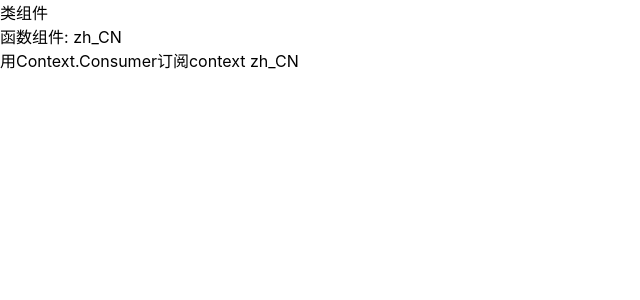
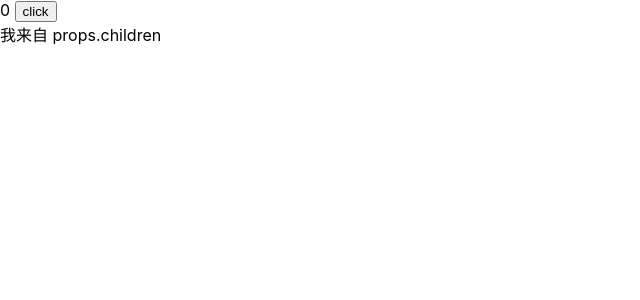
Before and after one commit to react-low-code/theory, a React (Create React App) app in the folder react-demo/: page / in a window 1280 px wide. Shown: the top 300 px of the page, without its empty margins (0-640 px from the left). Built offline with nearby package versions, Linux system fonts and the light colour scheme.

Commit message:
feat: LiftChildren

```diff
--- a/react-demo/src/App.tsx
+++ b/react-demo/src/App.tsx
@@ -12,14 +12,15 @@ import './App.scss'
 // import { UseStateBaseDemo, UseStateAdvanceDemo } from './pages/useState'
 // import FuncComVsClassCom from './pages/funcComVsClassCom'
 // import UseRefDemo from './pages/useRef'
-// import { EffectWithoutCleanUp } from './pages/useEffect'
+// import { EffectWithoutCleanUp, EffectWithCleanUp } from './pages/useEffect'
 // import CounterDemo from './pages/useReducer'
 // import { TodoListWithoutMemo } from './pages/memoizationHook'
 // import UseImperativeHandleDemo from './pages/useImperativeHandle'
 // import UseLayoutEffectDemo from './pages/useLayoutEffect'
 // import UseDebugValueDemo from './pages/useDebugValue'
 // import CustomHooksDemo from './pages/customHooks'
-import ContextDemo from './pages/context'
+// import ContextDemo from './pages/context'
+import { LiftChildren, MemoChildrenDemo } from './pages/reRender'
 
 function App() {
   return (
@@ -52,13 +53,15 @@ function App() {
         {/* <FuncComVsClassCom/> */}
         {/* <UseRefDemo/> */}
         {/* <EffectWithoutCleanUp/> */}
+        {/* <EffectWithCleanUp/> */}
         {/* <CounterDemo/> */}
         {/* <TodoListWithoutMemo/> */}
         {/* <UseImperativeHandleDemo/> */}
         {/* <UseLayoutEffectDemo/> */}
         {/* <UseDebugValueDemo/> */}
         {/* <CustomHooksDemo/> */}
-        <ContextDemo/>
+        {/* <ContextDemo/> */}
+        <LiftChildren/>
     </div>
   );
 }
--- /dev/null
+++ b/react-demo/src/pages/reRender/index.tsx
@@ -0,0 +1,32 @@
+import React, { useState } from "react";
+
+function Children(props: {onClick?: () => void}) {
+    return <div>我来自 props.children </div>
+}
+
+const MemoizedChildren = React.memo(Children)
+
+export function LiftChildren() {
+    return <ShowChildren children={<Children/>}/>
+}
+
+function ShowChildren(props: {children: React.ReactNode}) {
+    const [count, setCount] = useState<number>(0)
+
+    return (
+        <div>
+            {count} <button onClick={() => setCount(c => c + 1)}>click</button>
+            {/* 写法一 */}
+            {props.children}
+            {/* 写法二 */}
+            {/* <Children/> */}
+        </div>
+    )
+}
+
+export function MemoChildrenDemo() {
+
+    const onClick = () => { /** todo*/}
+
+    return <MemoizedChildren onClick={onClick}/>
+}
```
